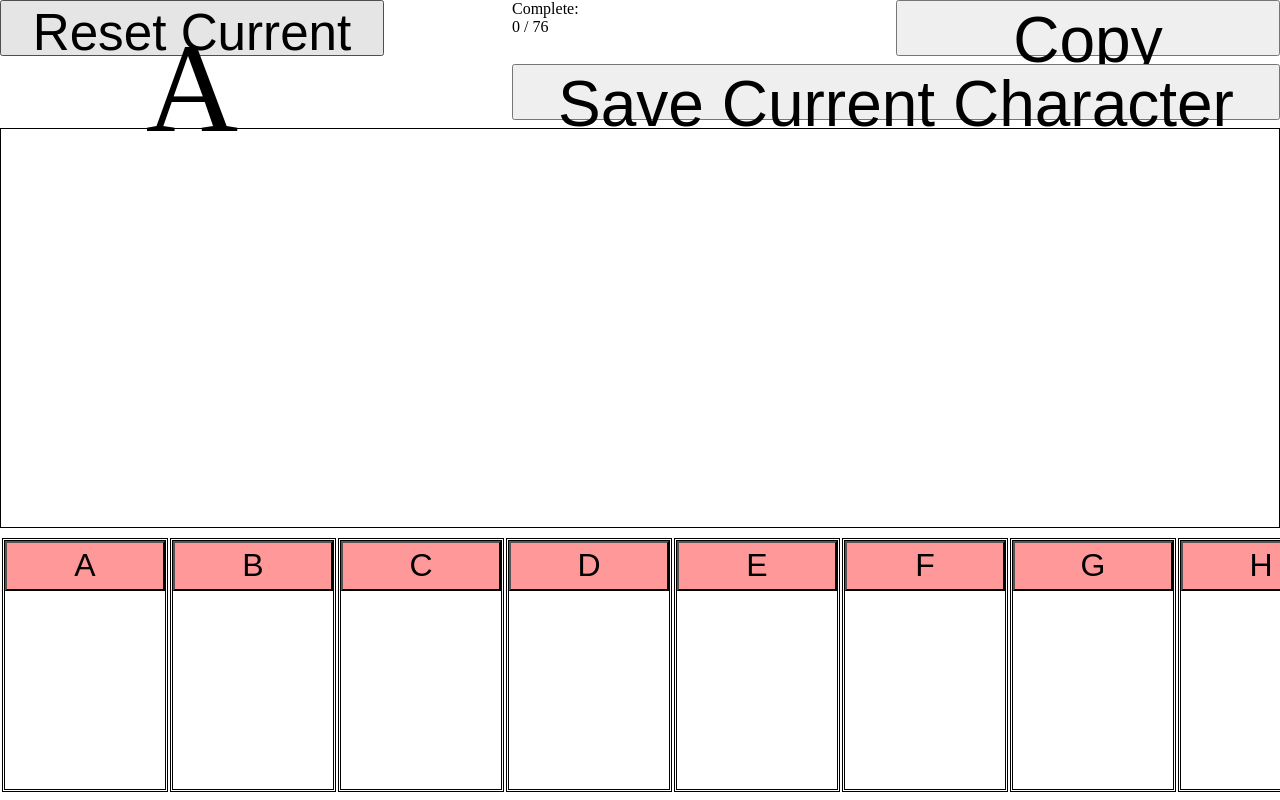
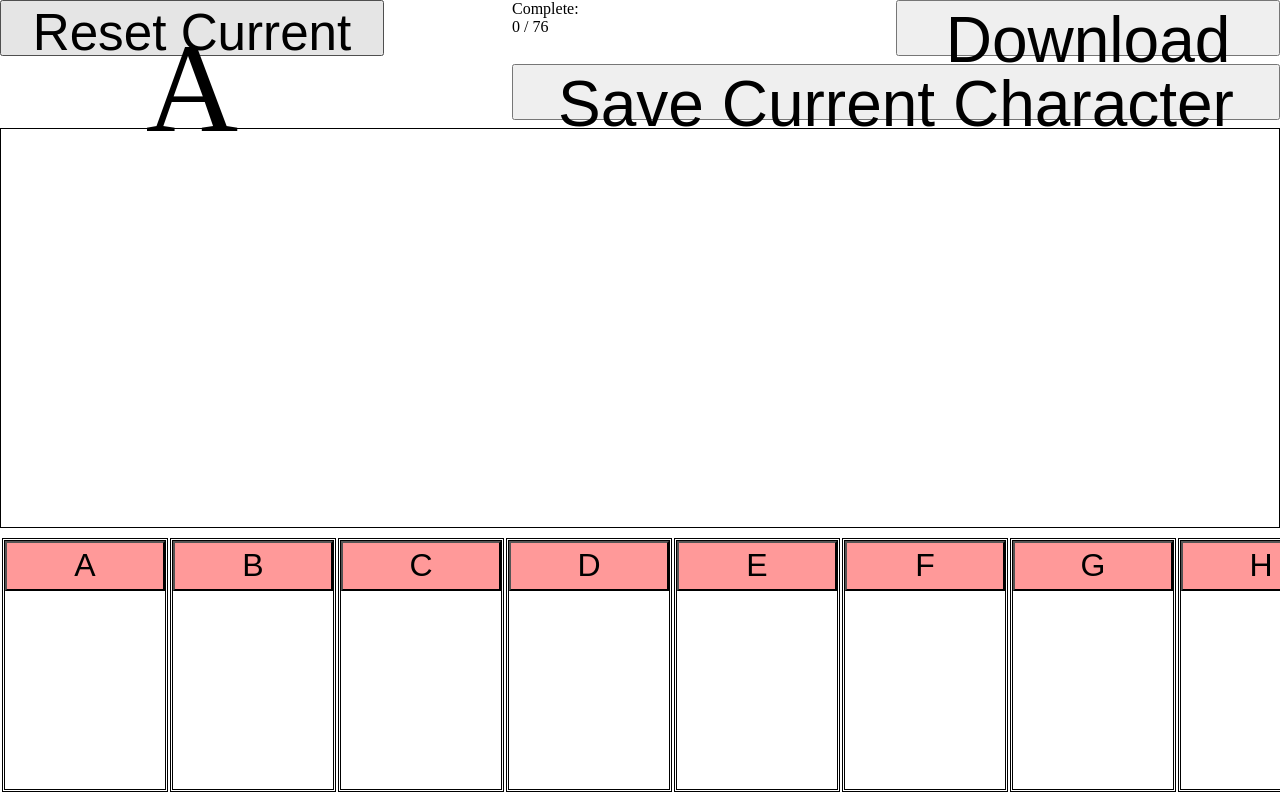
Before and after one commit to chtest224/chtest224, a plain HTML site: page index.html in a window 1280 px wide. Drawn offline with Linux system fonts and the light colour scheme.

```diff
--- a/index.html
+++ b/index.html
@@ -8,7 +8,7 @@
 	<div id="buttons1" style="position:fixed; left:0;right:0;top:0;height:7vh">
 		<button type=button id="ResetButton" style="position:fixed;left:0;width:30vw;height:7vh;font-size:4vw;">Reset Current</button>
 		<a id="Output" type="text/html" style="position:fixed;top:0;left:40vw;overflow-y:scroll;height:7vh;width:28vw;font-size:2vw;font-size:2vh"></a>
-		<button type=button id="CopyButton" style="position:fixed;right:0;width:30vw;height:7vh; font-size:5vw;">Copy</button>
+		<button type=button id="CopyButton" style="position:fixed;right:0;width:30vw;height:7vh; font-size:5vw;">Download</button>
 	</div>
 	<div id="buttons" style="position:fixed; left:0;right:0;top:8vh;height:7vh">
 		<a id="CurrentChar" type="text/html" style="position:fixed;top:6vh;left:1vw;height:6vh;width:28vw;font-size:10vw;outline:0px solid black; text-align:center;vertical-align:middle;line-height:10vh;">A</a>
```
